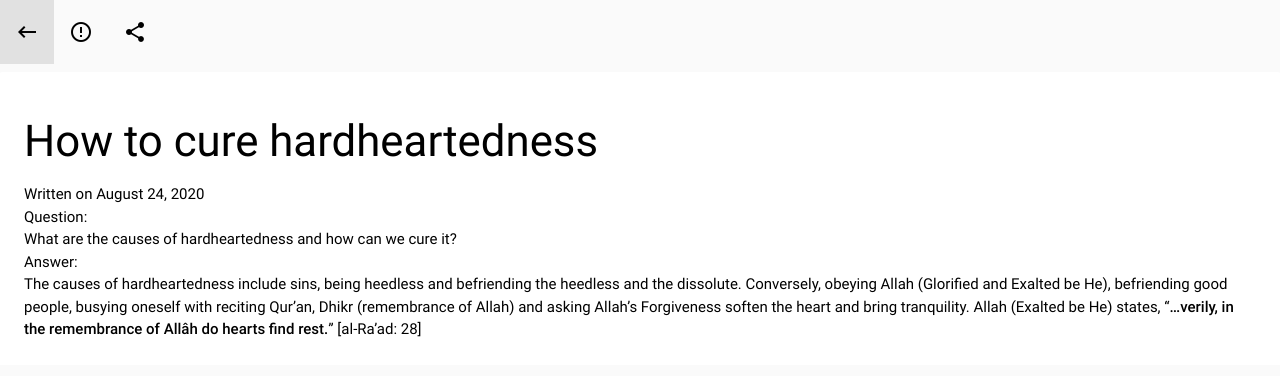
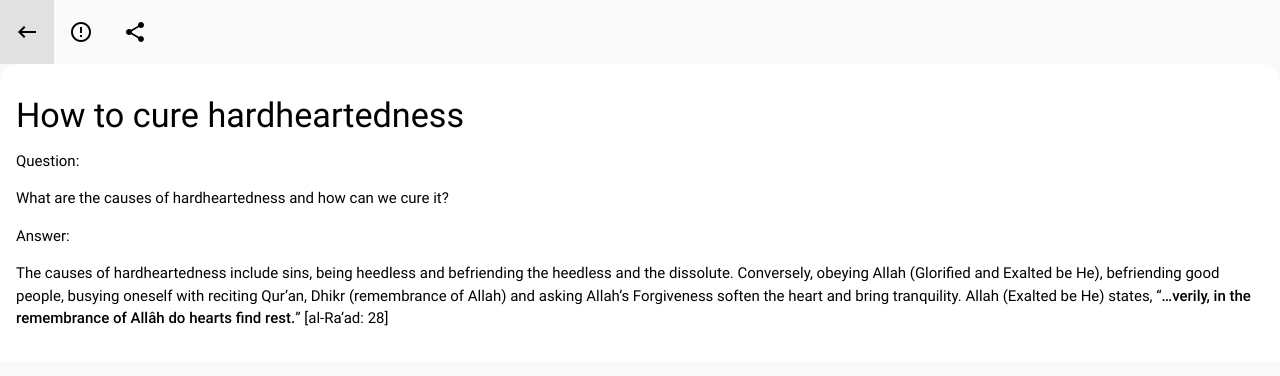
Before and after one commit to alsalafiyyah/new, a Jekyll site: the page built from _posts/misc/2020-08-28-cure-hardheartedness.md, in a window 1280 px wide. Shown: the top 376 px of the page. Built offline with Jekyll 4.4.1, drawn with Linux system fonts in a browser that asks for light colours; nearby versions of some CDN libraries.

Commit message:
Update post.html

```diff
--- a/_layouts/post.html
+++ b/_layouts/post.html
@@ -5,13 +5,10 @@ layout: default
 {% include navbar-page.html %}
 
  <div class="page-content white radius-page-content">
-          <div class="card z-depth-0">
-            <div class="card-content black-text">
-              <span class="card-title"><h3>{{ page.title }}</h3></span>
-                Written on {{ page.date | date: "%B %e, %Y" }}
-              {{ content }}
-            </div>
-          </div>
+  <div class="content black-text">
+   <h4>{{ page.title }}</h4>
+   {{ content }}
+  </div>
  </div>
 
 {% include modal-info.html %}
```
